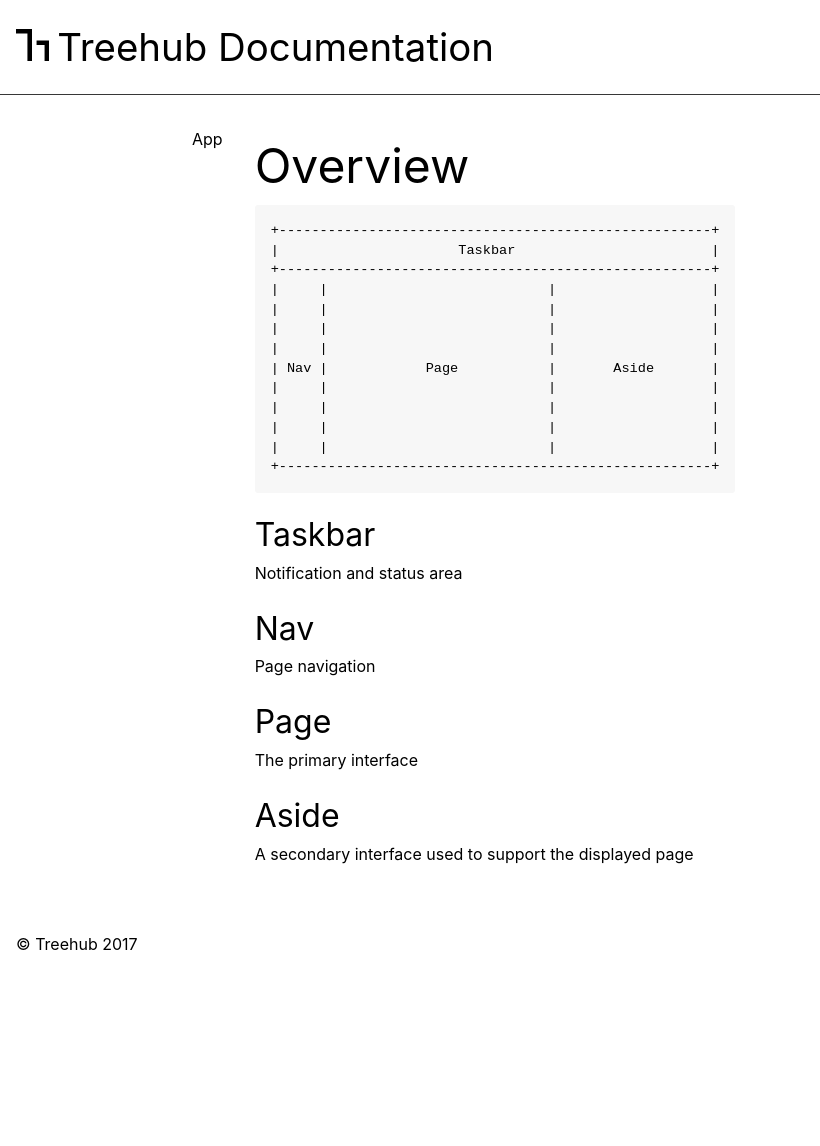
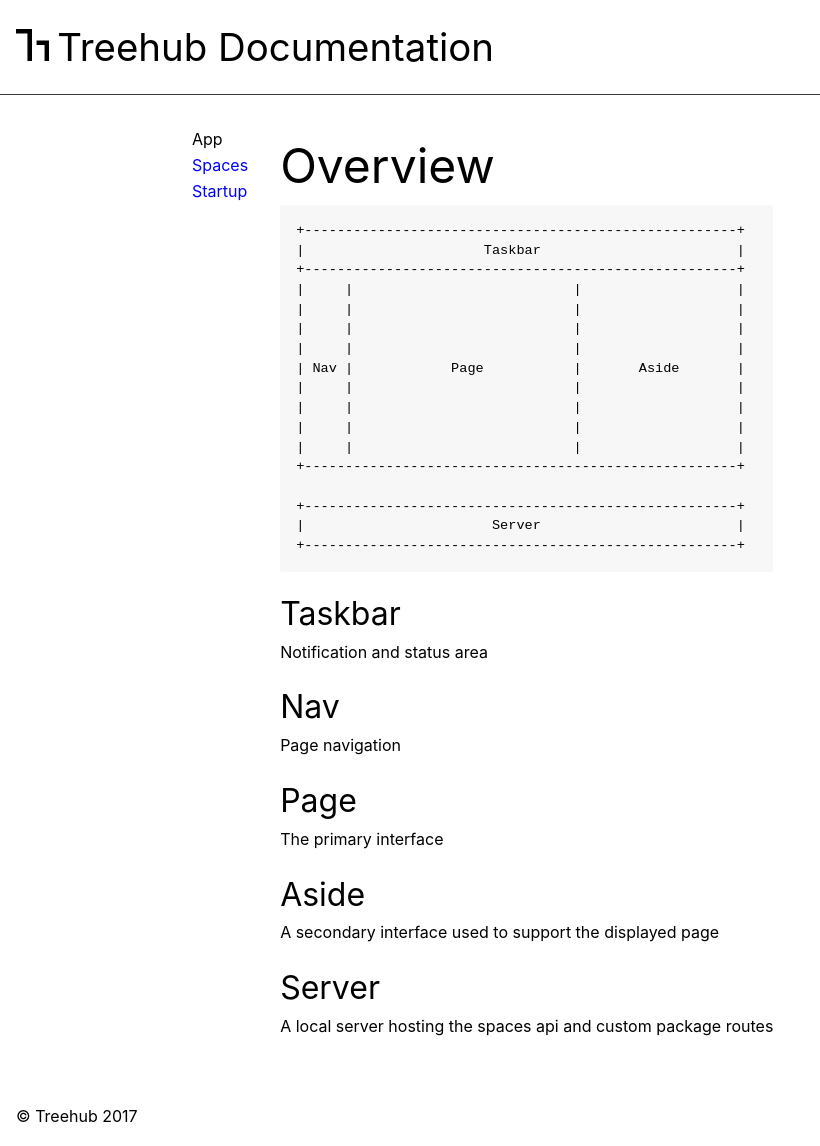
Before and after one commit to treehub-com/docs, a Jekyll site: the page built from _app/index.md, in a window 1280 px wide. Shown: the whole page, without its empty margins (0-820 px from the left). Built offline with Jekyll 4.4.1, drawn with Linux system fonts in a browser that asks for light colours; comment, search, counter and statistics services are not loaded; before the commit the page ends 973 px from its top, so only the background shows below that.

Commit message:
describe spaces and startup

`````diff
--- a/_app/index.md
+++ b/_app/index.md
@@ -19,6 +19,10 @@ order: 0
 |     |                           |                   |
 |     |                           |                   |
 +-----------------------------------------------------+
+
++-----------------------------------------------------+
+|                       Server                        |
++-----------------------------------------------------+
 ````
 
 ## Taskbar
@@ -32,3 +36,6 @@ The primary interface
 
 ## Aside
 A secondary interface used to support the displayed page
+
+## Server
+A local server hosting the spaces api and custom package routes
`````
Also changed, not shown: _app/spaces.md (added, +9 -0 lines), _app/startup.md (added, +17 -0 lines).
